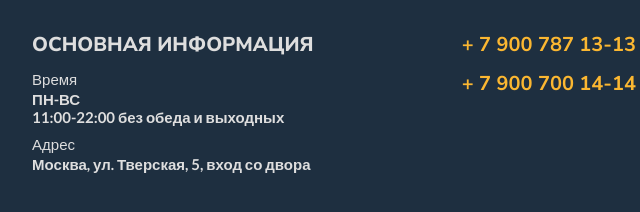
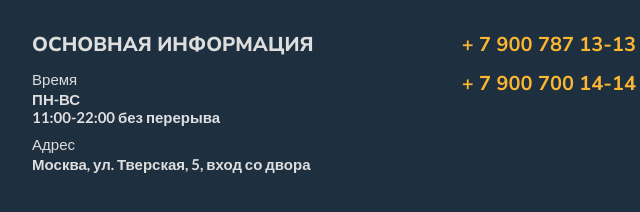
Before and after one commit to kik89063/Burger, a plain HTML site: page index.html in a window 1280 px wide. Shown: the part 1824-2036 px from the top of the page, 594-1234 px from the left. Drawn offline with Linux system fonts and the light colour scheme.

Commit message:
modified без обеда перерыва

```diff
--- a/index.html
+++ b/index.html
@@ -60,7 +60,7 @@
                 <ul>
                     <li><span>Время</span>
                     ПН-ВС <br>
-                    11:00-22:00 без обеда и выходных
+                    11:00-22:00 без перерыва
                     </li>
                     <li><span>Адрес</span>
                         Москва, ул. Тверская, 5, вход со двора
```
